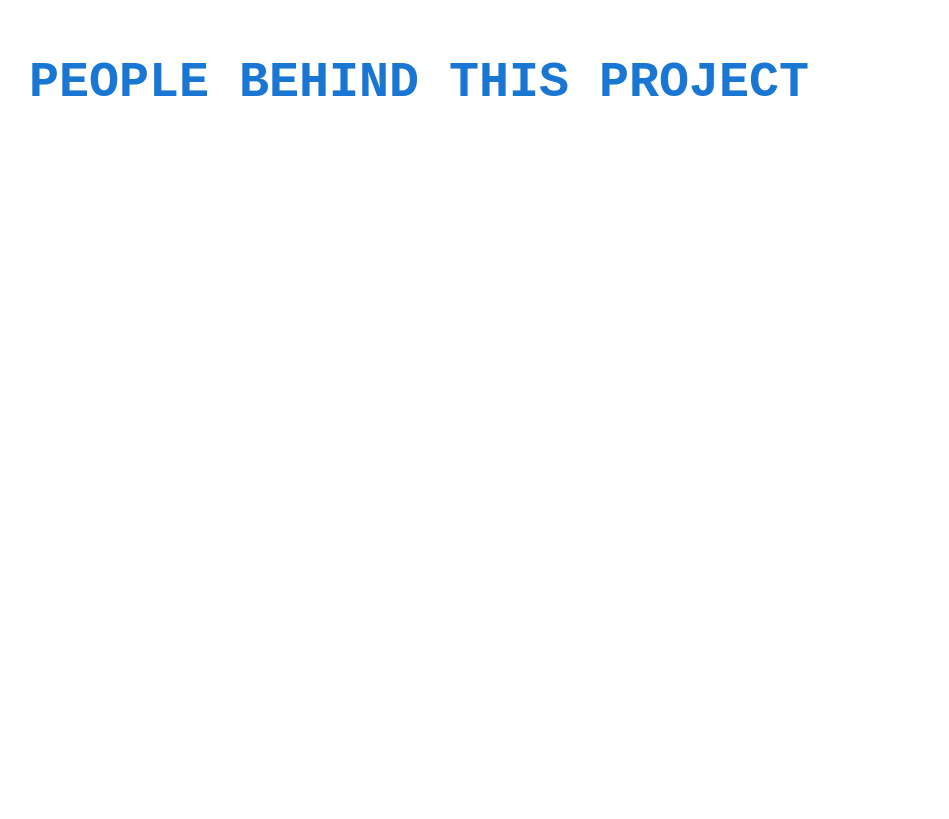
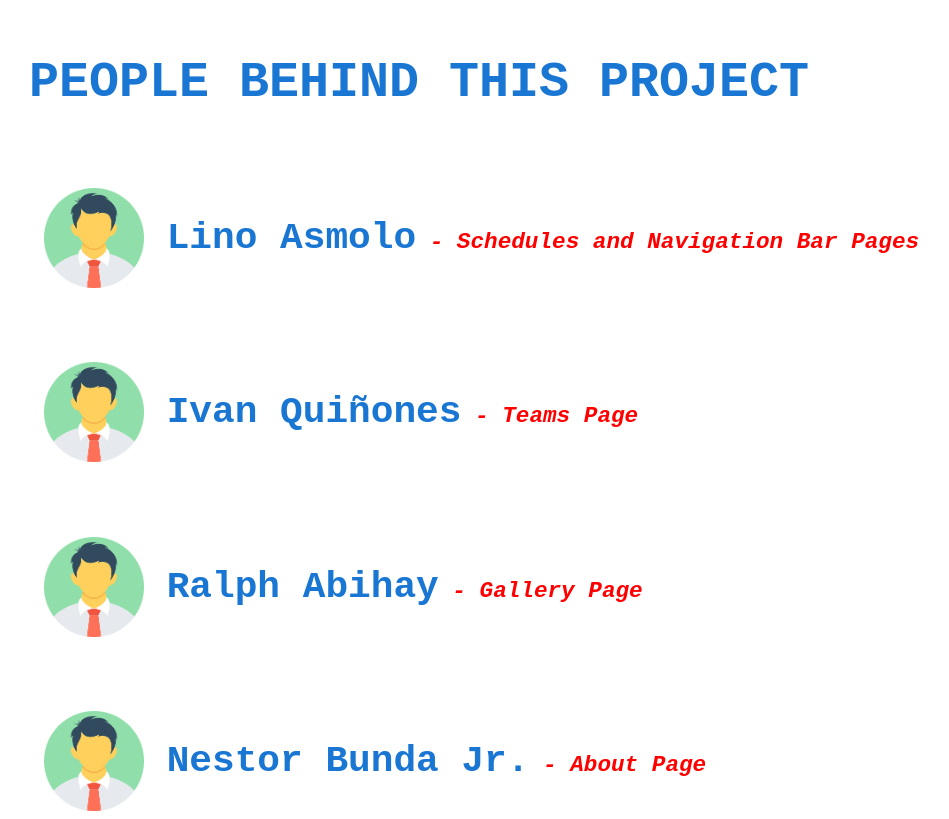
Before and after one commit to shamyjun22/SportsRanking, an Angular app: page /about-us in a window 1280 px wide. Shown: the part 1940-2759 px from the top of the page, without its empty margins (41-990 px from the left). Before the commit the page ends 2061 px from the top, so only its background shows below. Built offline with nearby package versions, Linux system fonts and the light colour scheme.

Commit message:
update lng sir

```diff
--- a/src/app/about-us/about-us.component.html
+++ b/src/app/about-us/about-us.component.html
@@ -52,6 +52,18 @@
                 <!-- Author -->
                 <div class="author">
                     <div class="container">
+                            <h1>
+                                <a><img src="/../../assets/user.png">  Lino Asmolo</a><b> - Schedules and Navigation Bar Pages </b>
+                            </h1>
+                            <h1>
+                                    <a><img src="/../../assets/user.png">  Ivan Quiñones</a><b> - Teams Page </b>
+                            </h1>
+                            <h1>
+                                <a><img src="/../../assets/user.png">  Ralph Abihay</a><b> - Gallery Page </b>
+                            </h1>
+                            <h1>
+                                <a><img src="/../../assets/user.png">  Nestor Bunda Jr.</a><b> - About Page </b>
+                            </h1>
 
                     </div>
                 </div>
--- a/src/app/about-us/about-us.component.scss
+++ b/src/app/about-us/about-us.component.scss
@@ -76,3 +76,20 @@ h1 {
     font-size: 50px;
     font-weight: 600;
 }
+.author {
+    a {
+        font-family: Courier New;
+        font-size: 10mm;
+        color:#1976d2;
+        img {
+            width: 100px;
+            height: 100px;
+        }
+    }
+    b {
+        font-family: Courier New;
+        font-size: 6mm;
+        font-style: italic;
+        color: red;
+    }
+}
```
Also changed, not shown: src/assets/user.png (added).
